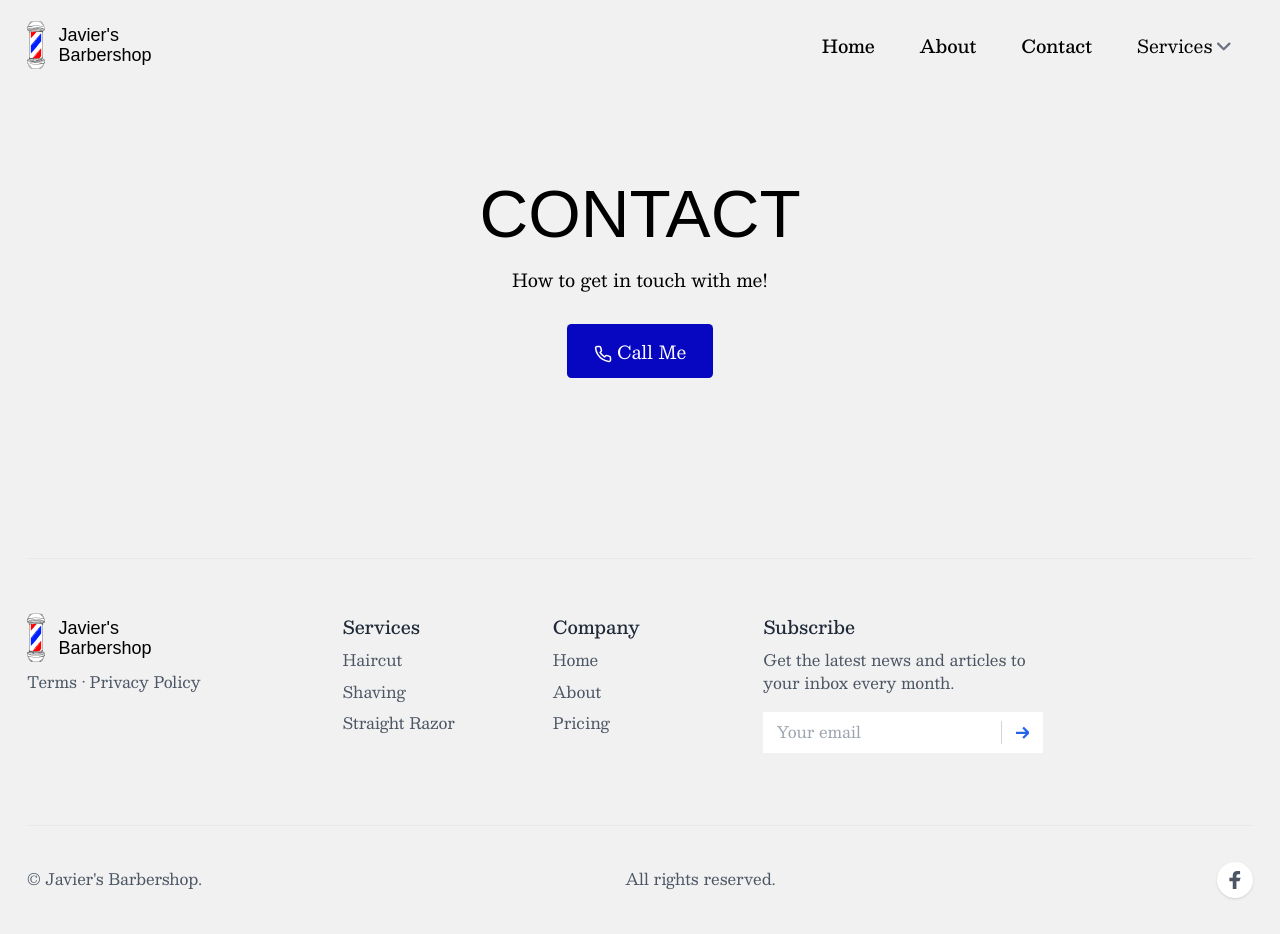
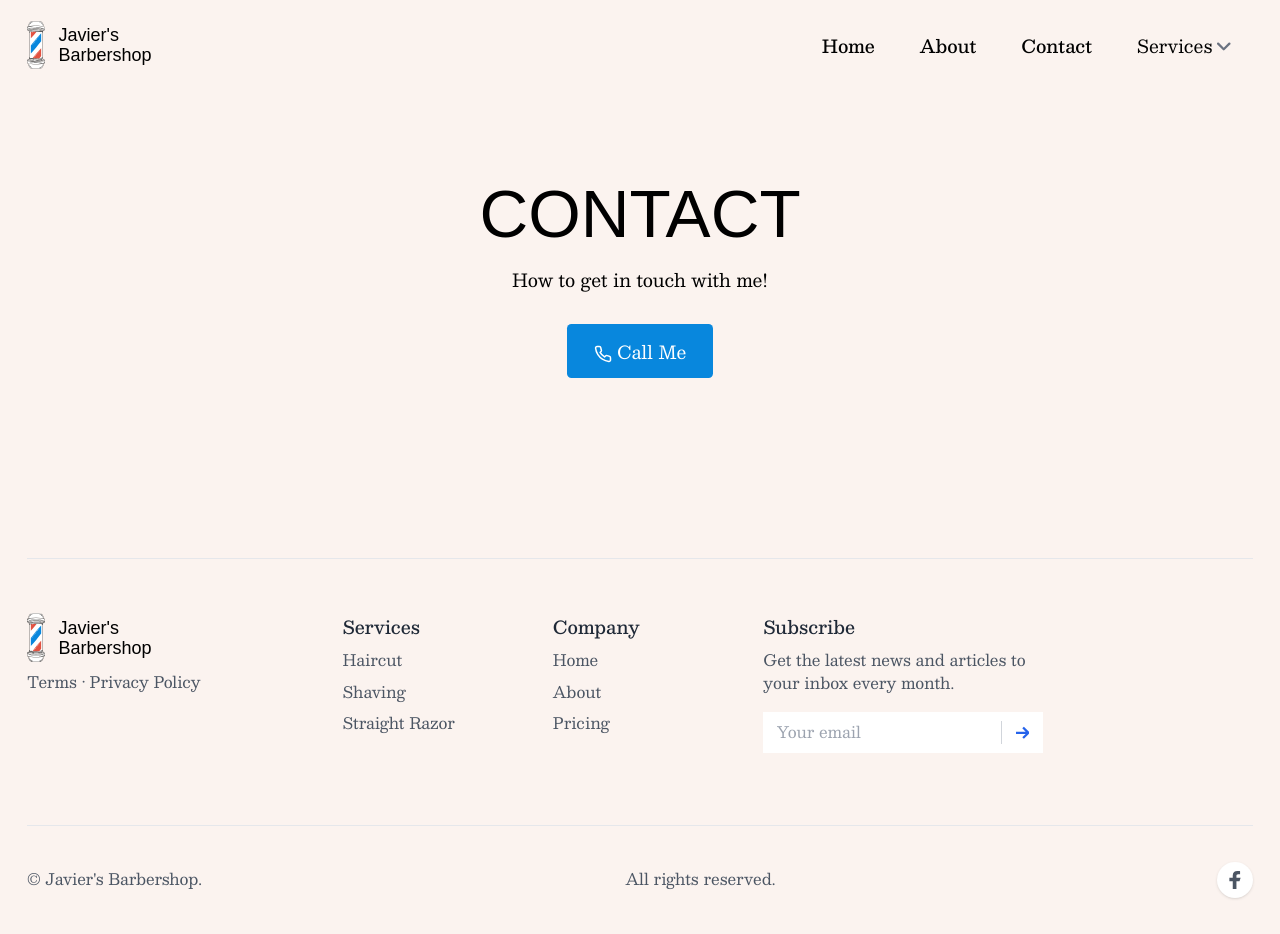
Before and after one commit to zackmorgs/javier, a Next.js app: page /contact in a window 1280 px wide. Built offline with nearby package versions, Linux system fonts and the light colour scheme; a web font is replaced by a local one.

Commit message:
various improvements

```diff
--- a/app/globals.css
+++ b/app/globals.css
@@ -5,13 +5,22 @@
 :root {
   font-size: 18px;
   font-family: 'Besley', serif;
-  --main-blue: #0707c1;
+  --main-blue: #0887dd;
+  --main-red:#e9351f;
   /* --main-black:#393737; */
   --main-black: black;
+  --main-white:#fbf3ef;
   /* color:var(--main-black); */
 }
 body {
-  background-color: #f1f1f1;
+  background-color: var(--main-white);
+}
+#header {
+  /* background-color:#979ca1; */
+  box-shadow: 0rem -0.333rem 2rem #414040;
+}
+#logo-img {
+  text-shadow:0px 0px 0px #979ca1;
 }
 #logo-text span {
   line-height: 1.125rem;
@@ -76,6 +85,8 @@ body {
   padding: 1rem;
   text-align: center;
   transition: background-color .3s ease, transform .3s ease;
+  /* border-radius:0.25rem; */
+
 }
 
 .btn:hover {
@@ -96,7 +107,7 @@ body {
 }
 
 .btn-secondary {
-  background: red;
+  background: var(--main-red);
 }
 
 .btn-secondary:hover {
@@ -141,12 +152,6 @@ p a:hover {
 .service-homepage:hover{
   transform:scale(1.02);
 } */
-/* Always set the map height explicitly to define the size of the div
- * element that contains the map. */
-gmp-map {
-  height: 100%;
-  width: 100%;
-}
 
 #services h2 {
   /* color:white; */
@@ -172,9 +177,22 @@ gmp-map {
 .service-text:nth-child(4) {
   background:white;
 } */
+#hero-homepage .btn {
+  /* margin-right:-1rem;
+  margin-left:-1rem; */
+  /* transform:rotate(-45deg); */
+}
+#hero-text p .icon {
+  position: relative !important;
+  top: -2px;
+}
 @media (min-width: 640px) {}
 
 @media (min-width: 768px) {
+  #header {
+    /* background-color:#979ca1; */
+    box-shadow: none;
+  }
   .btn {
     display: inline-block;
     padding: 0.75rem 1.5rem;
--- a/components/hero-homepage.tsx
+++ b/components/hero-homepage.tsx
@@ -18,12 +18,12 @@ export default function HeroHomepage() {
                             <TitleXL>Javier's Barbershop</TitleXL>
                         </div>
                         <div className="max-w-xs mx-auto sm:max-w-none text-center" data-aos="zoom-y-out" data-aos-delay="300">
-                            <p>A barbershop located in Rochester, MN</p>
-                            <div className="flex flex-col md:flex md:flex-row lg:flex-row justify-center mt-6">
-                                <Link href="/book-appointment" className="btn btn-primary md:mr-4">
+                            <p className="font-bold	text-lg uppercase"><FiMapPin className="icon inline-block" /> Rochester, MN</p>
+                            <div className="flex flex-col md:flex md:flex-row lg:flex-row justify-center mt-8">
+                                <Link href="/book-appointment" className="btn btn-primary">
                                     <FiCalendar className="icon inline-block" /> Book an Appointment
                                 </Link>
-                                <Link href="https://maps.app.goo.gl/7NZjuGxVRSdjGkTq5" target="_blank" className="btn btn-tertiary mt-4 md:mt-0 md:mr-4 ">
+                                <Link href="https://maps.app.goo.gl/7NZjuGxVRSdjGkTq5" target="_blank" className="btn btn-tertiary mt-3 md:mt-0 md:mx-4 ">
                                     <FiMapPin className="icon inline-block" /> Directions
                                 </Link>
                                 <Link href="tel:+15073192140" className="btn btn-secondary mt-4 md:mt-0">
--- a/components/ui/logo.tsx
+++ b/components/ui/logo.tsx
@@ -12,7 +12,7 @@ export default function Logo() {
     <Link href="/" aria-label="Cruip" className={`${rye.className} logo block`}>
       <div className="flex flex-row">
         {/* */}
-        <Image src="/svg/barbershop-thing-colored.svg" width={18} height={18} alt="Javier's Barbershop Logo Element" className="mr-3" />
+        <Image id="logo-img" src="/svg/barbershop-thing-colored.svg" width={18} height={18} alt="Javier's Barbershop Logo Element" className="mr-3" />
         <h3 id="logo-text" className="flex flex-col">
           <span>Javier's </span>
           <span>Barbershop</span>
--- a/components/ui/title.tsx
+++ b/components/ui/title.tsx
@@ -19,7 +19,7 @@ export function TitleXL({ children }: TitleProps) {
 
 export function TitleLg({ children }: TitleProps) {
     return (
-        <h2 className={`uppercase text-3xl mt-2 font-bold leading-tighter `}>{children}</h2>
+        <h2 className={`uppercase text-3xl mt-2 font-bold leading-tighter`}>{children}</h2>
     )
 }
 
```
Also changed, not shown: public/svg/barbershop-thing-colored.svg, 1 other file (tests, documents, lock files or other folders).
